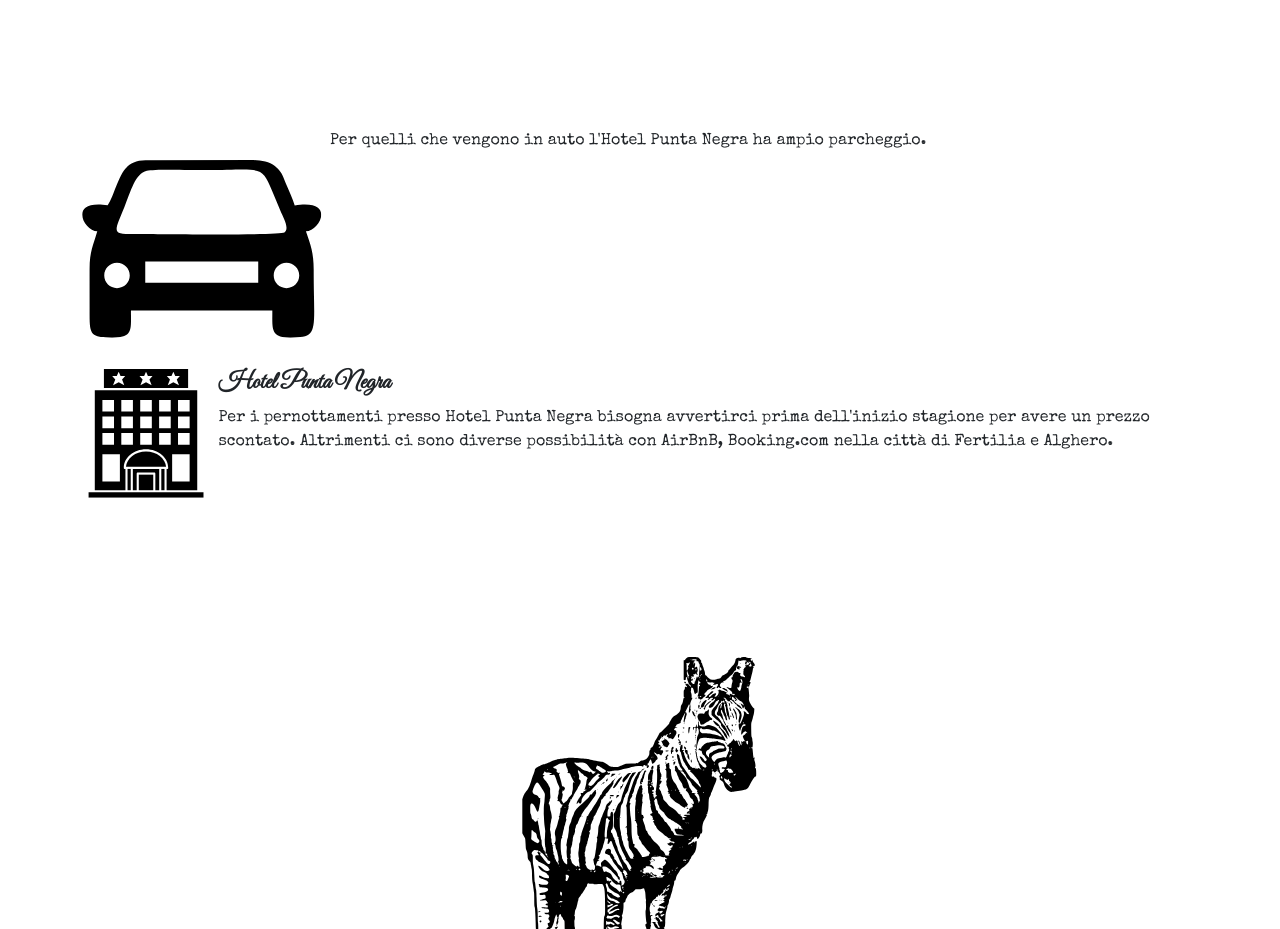
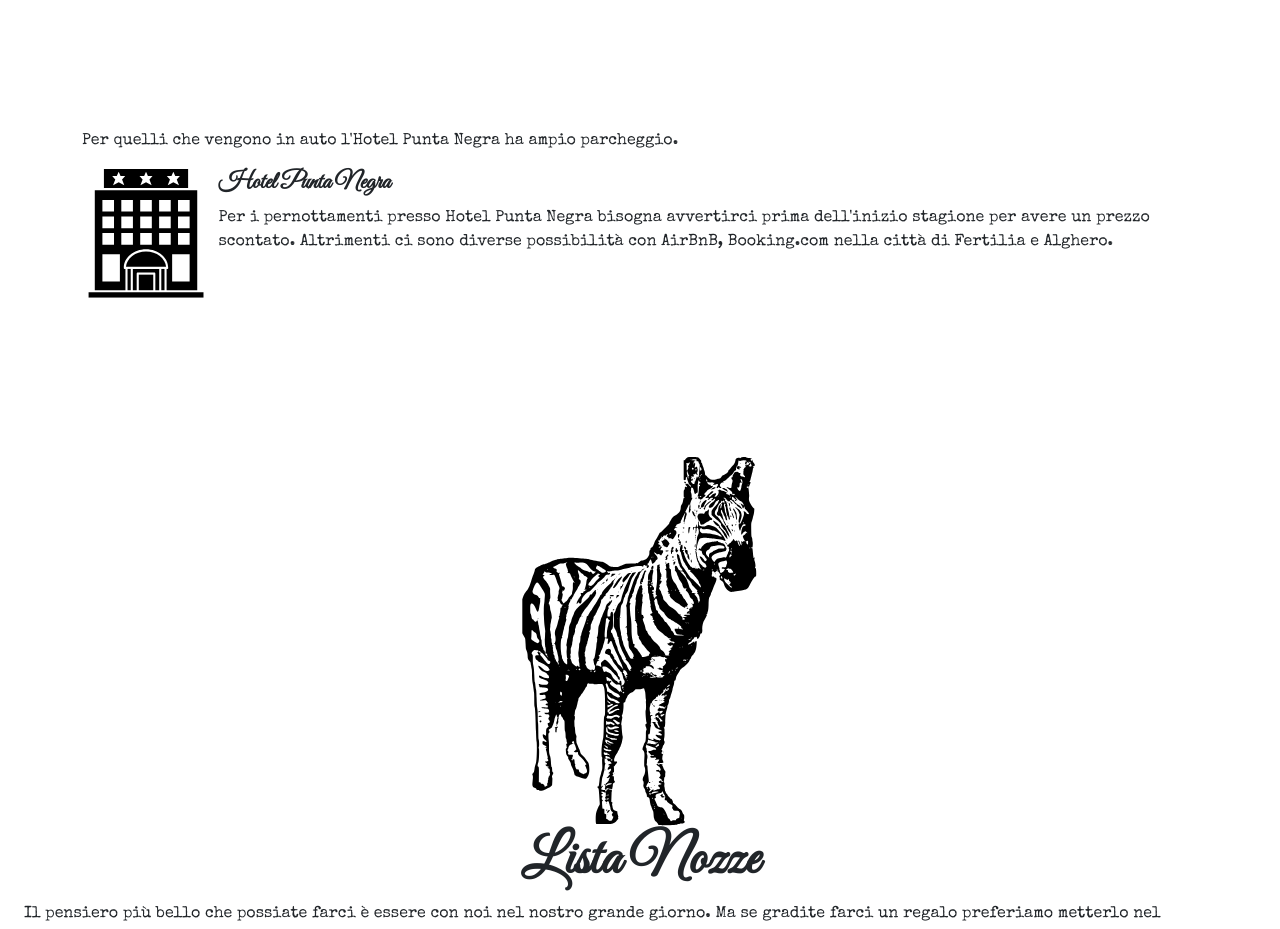
Before and after one commit to FeliciaPompei/wedding-website, an Angular app: page / in a window 1280 px wide. Shown: the part 2120-3049 px from the top of the page. Built offline with nearby package versions, Linux system fonts and the light colour scheme.

Commit message:
to modify to car icon and restyle it

```diff
--- a/src/app/day-program/day-program.component.html
+++ b/src/app/day-program/day-program.component.html
@@ -34,9 +34,9 @@
       </div>
     </div>
     <div class="wrapper">
-      <div class="img-wrapper">
-        <img src="assets/img/car.svg" alt="boat img">
-      </div>
+      <!-- <div class="img-wrapper">
+        <img src="assets/img/car.svg" alt="car img">
+      </div> -->
       <div>
         <p>
           Per quelli che vengono in auto l'Hotel Punta Negra ha ampio parcheggio.
```
